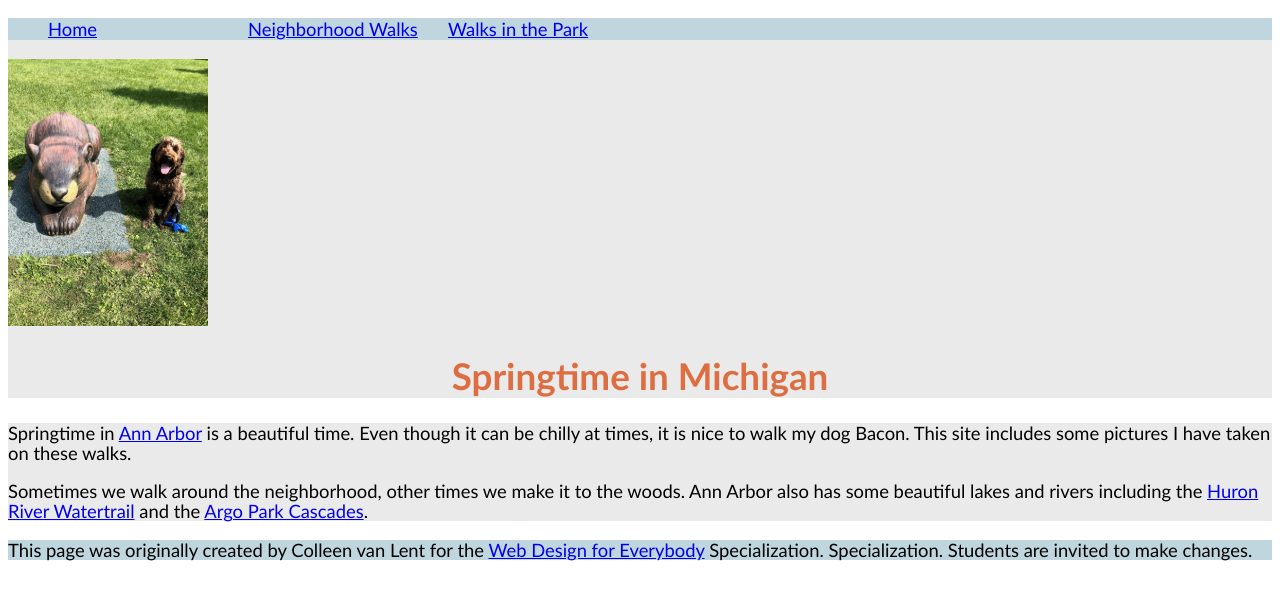
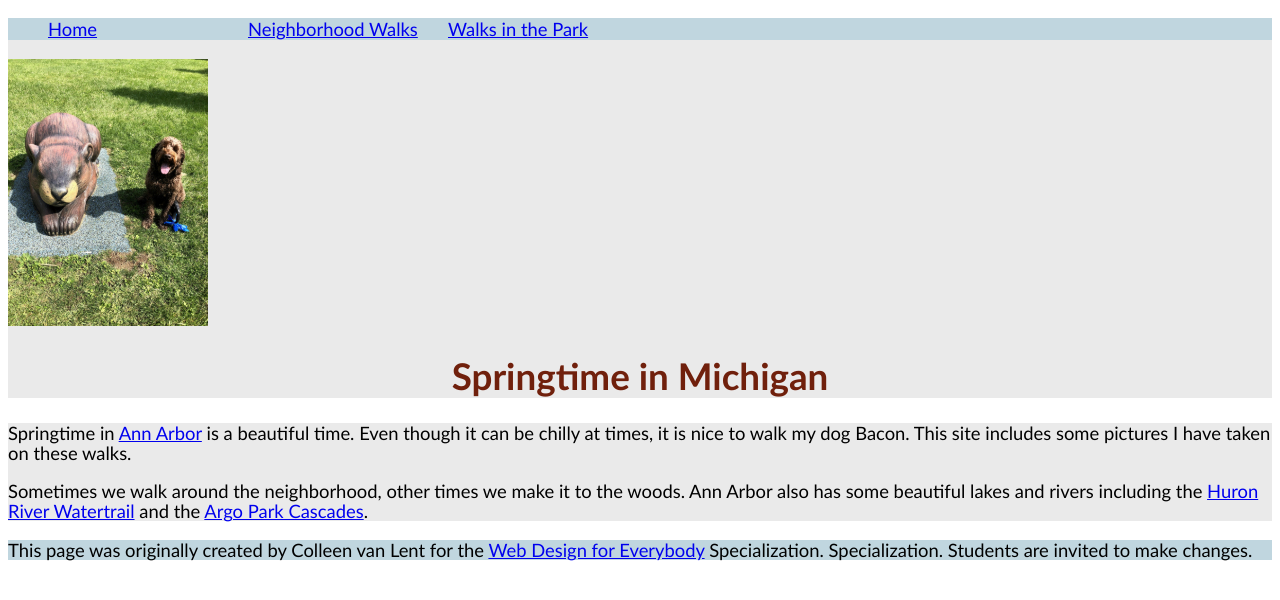
Before and after one commit to GhostGhostD/ghostghostd.github.io, a plain HTML site: page index.html in a window 1280 px wide. Drawn offline with Linux system fonts and the light colour scheme.

Commit message:
Update style.css

```diff
--- a/css/style.css
+++ b/css/style.css
@@ -25,7 +25,7 @@ li {
 h1 {
     text-align: center;
     font-family: 'Gill Sans', 'Gill Sans MT', Calibri, 'Trebuchet MS', sans-serif;
-    color: #dd6e42;
+    color: #70200c;
 }
 p {
     line-height: 20px;
```
